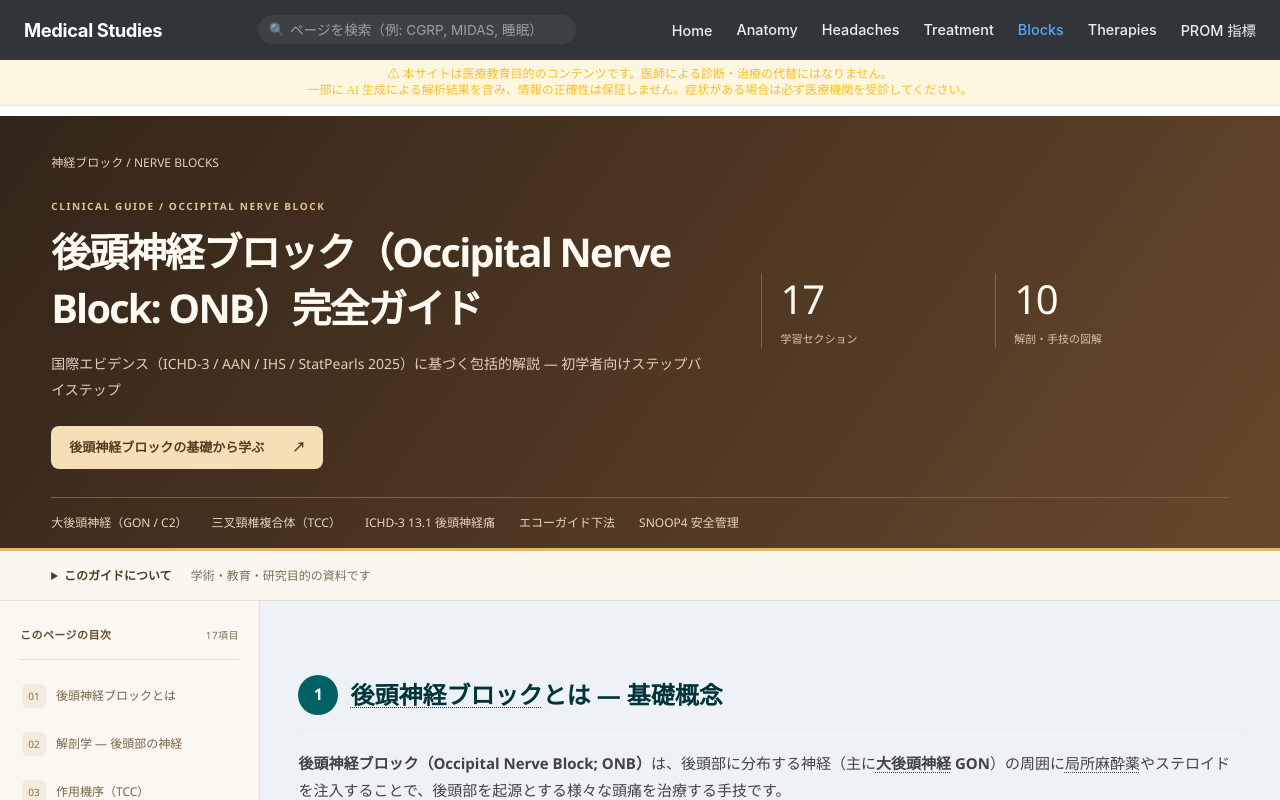
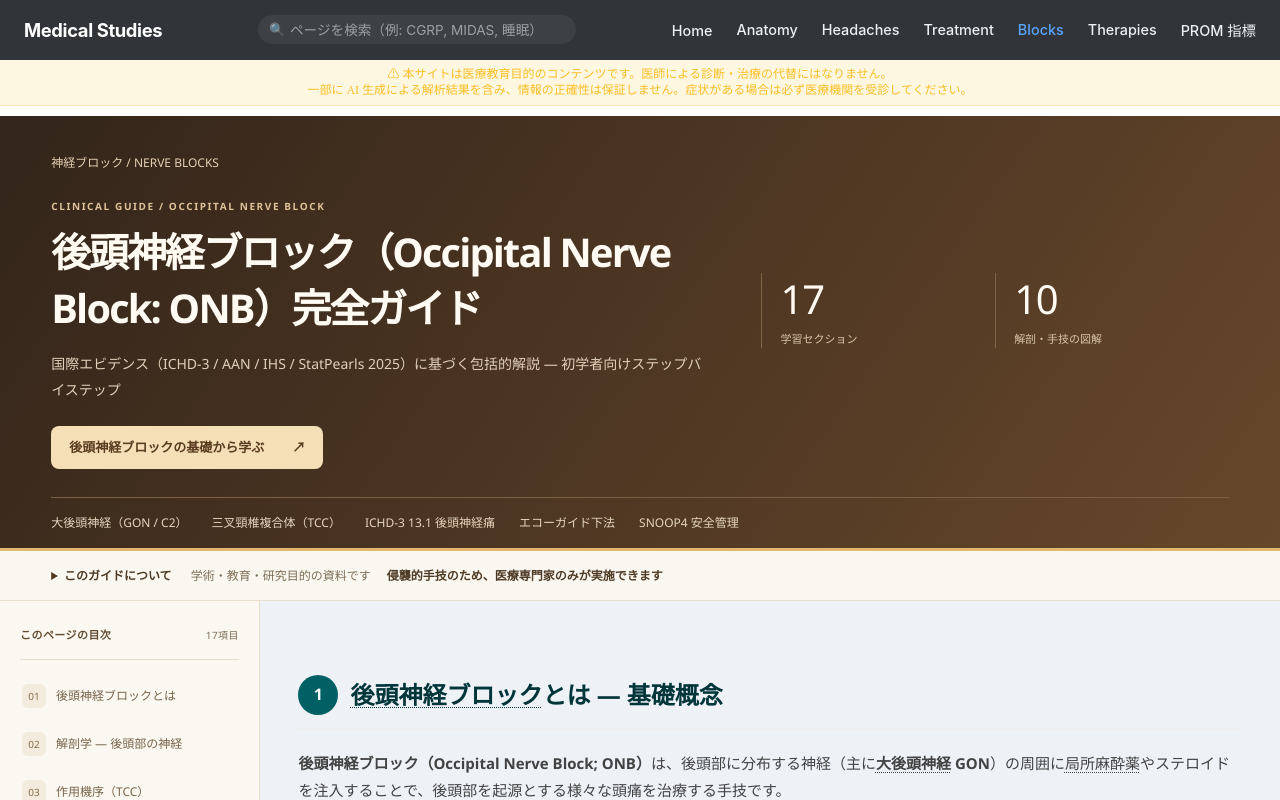
Before and after one commit to myoshi2891/Medical-Studies, a Next.js app in the folder web-next/: page /blocks/occipital-nerve-block in a window 1280 px wide. Shown: the top 800 px of the page. Built offline with nearby package versions, Linux system fonts and the light colour scheme.

Commit message:
fix(occipital-nerve-block): display practitioner warning in disclaimer summary

```diff
--- a/web-next/app/blocks/occipital-nerve-block/page.tsx
+++ b/web-next/app/blocks/occipital-nerve-block/page.tsx
@@ -61,6 +61,9 @@ export default function OccipitalNerveBlockPage() {
       <details className="disclaimer">
         <summary>
           このガイドについて <span>学術・教育・研究目的の資料です</span>
+          <span>
+            <strong>侵襲的手技のため、医療専門家のみが実施できます</strong>
+          </span>
         </summary>
         <p>
           <strong>Academic Disclaimer（学術免責事項）</strong>　本資料は
```
Also changed, not shown: 1 other file (tests, documents, lock files or other folders).
